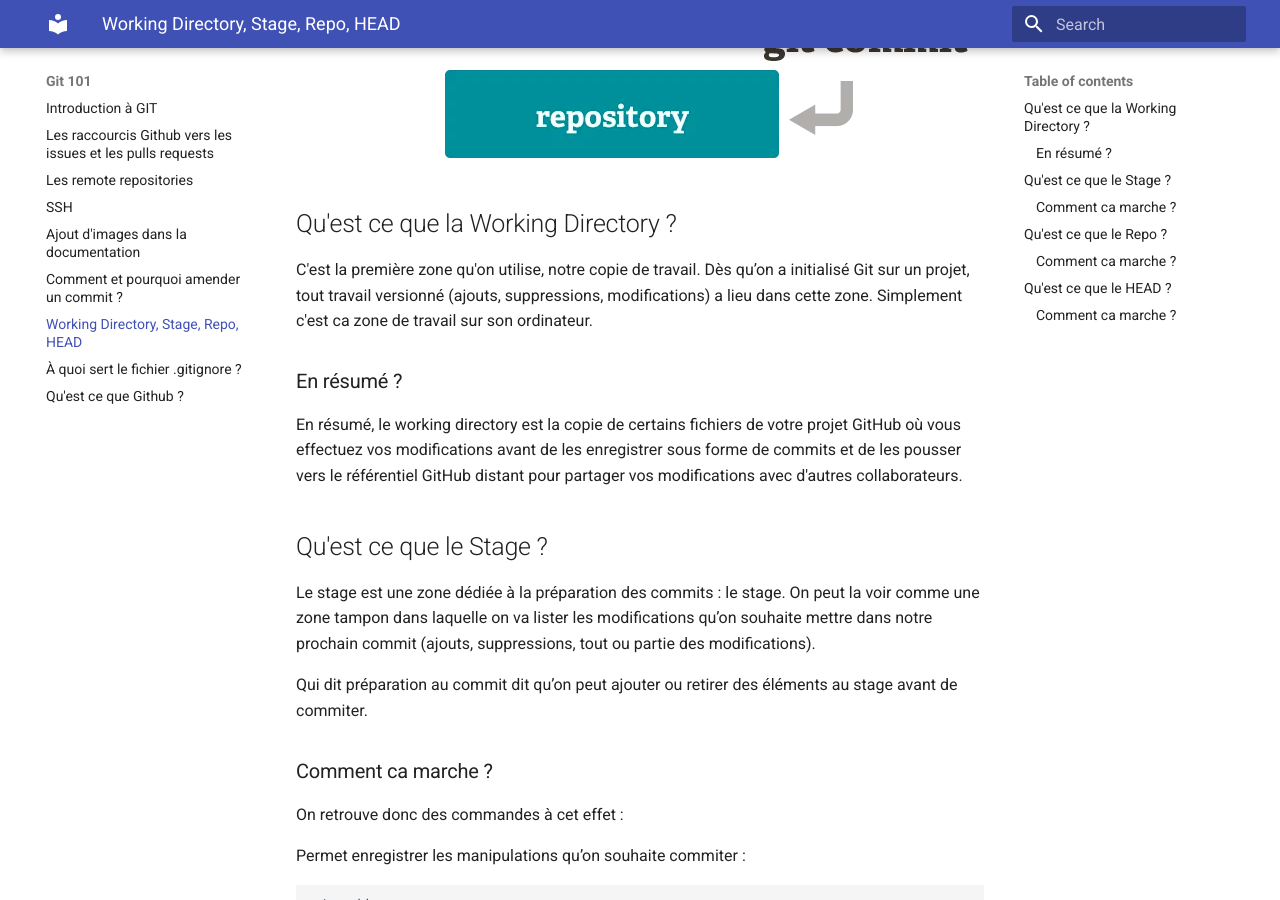
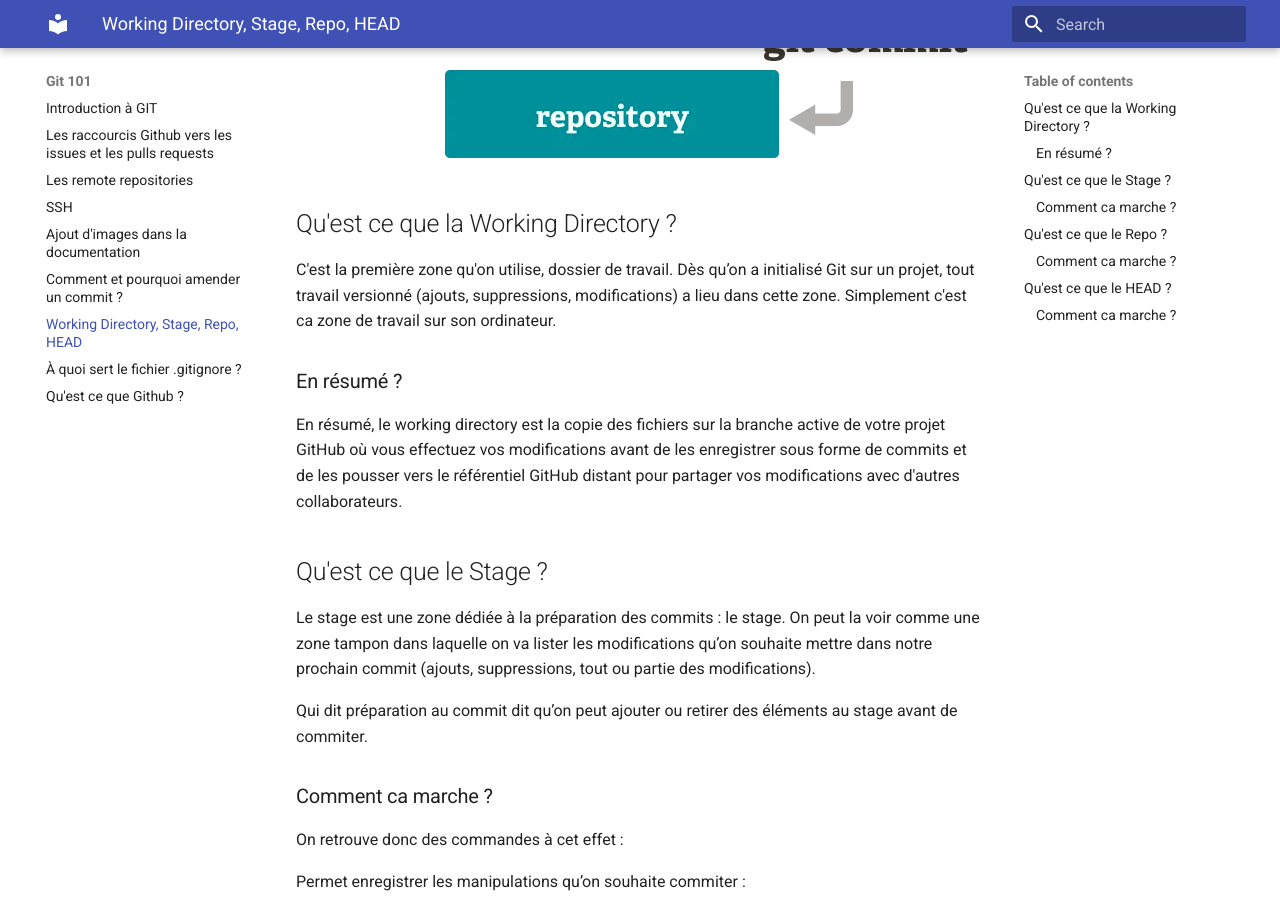
Before and after one commit to ub-mmi-but/git-101, an MkDocs documentation site: the page built from docs/expliquer-les-principes-de-working-directory-stage-repo-head.md, in a window 1280 px wide and 900 px high, scrolled down 510 px. Built offline with MkDocs 1.6.1 and Material for MkDocs 9.7.7, drawn with Linux system fonts in a browser that asks for light colours.

Commit message:
petit commit

```diff
--- a/docs/expliquer-les-principes-de-working-directory-stage-repo-head.md
+++ b/docs/expliquer-les-principes-de-working-directory-stage-repo-head.md
@@ -6,13 +6,13 @@ Pour comprendre pleinement la dynamique de Git, il est essentiel de saisir comme
 
 ## Qu'est ce que la Working Directory ?
 
-C'est la première zone qu'on utilise, notre copie de travail. Dès qu’on a initialisé Git sur un projet, tout travail versionné (ajouts, suppressions, modifications) a lieu dans cette zone. Simplement c'est ca zone de travail sur son ordinateur.
+C'est la première zone qu'on utilise, dossier de travail. Dès qu’on a initialisé Git sur un projet, tout travail versionné (ajouts, suppressions, modifications) a lieu dans cette zone. Simplement c'est ca zone de travail sur son ordinateur.
 
 
 
 ### En résumé ?
 
-En résumé, le working directory est la copie de certains fichiers de votre projet GitHub où vous effectuez vos modifications avant de les enregistrer sous forme de commits et de les pousser vers le référentiel GitHub distant pour partager vos modifications avec d'autres collaborateurs.
+En résumé, le working directory est la copie des fichiers sur la branche active de votre projet  GitHub où vous effectuez vos modifications avant de les enregistrer sous forme de commits et de les pousser vers le référentiel GitHub distant pour partager vos modifications avec d'autres collaborateurs.
 
 
 ## Qu'est ce que le Stage ?
```
